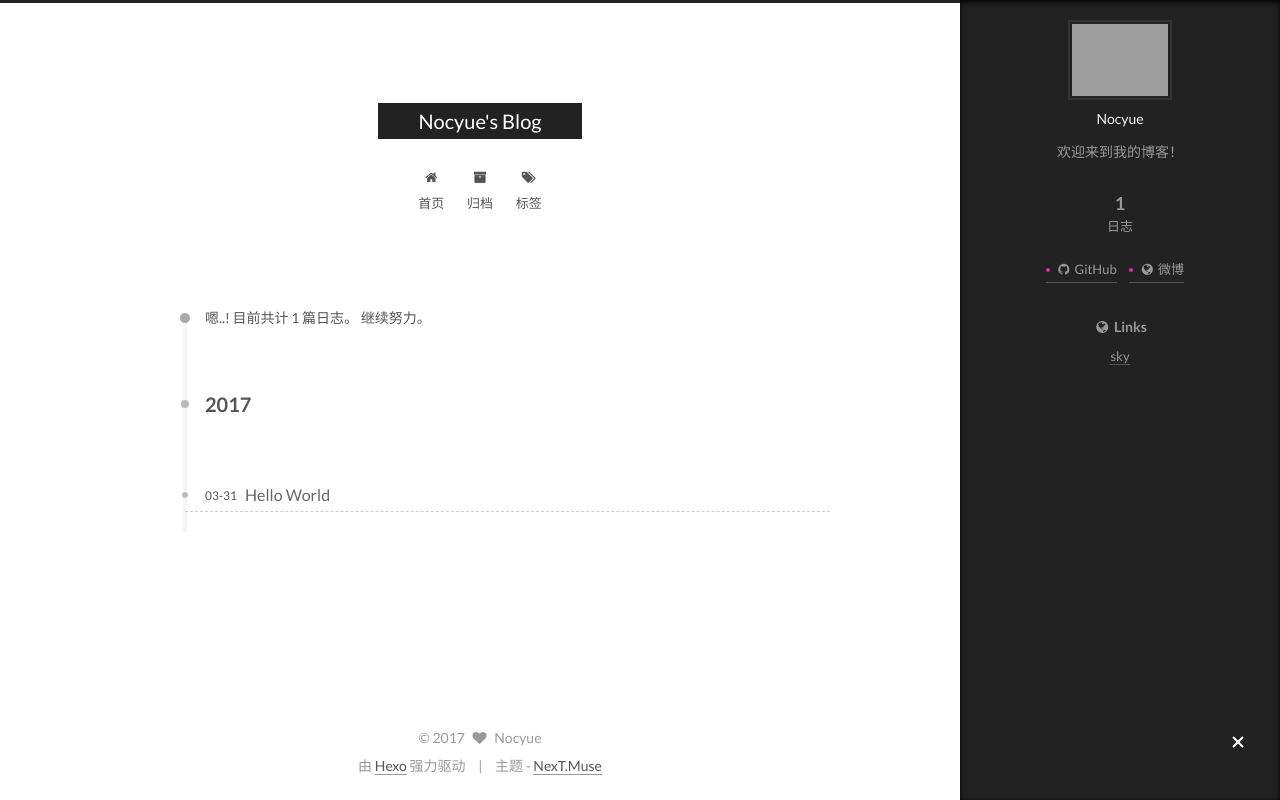
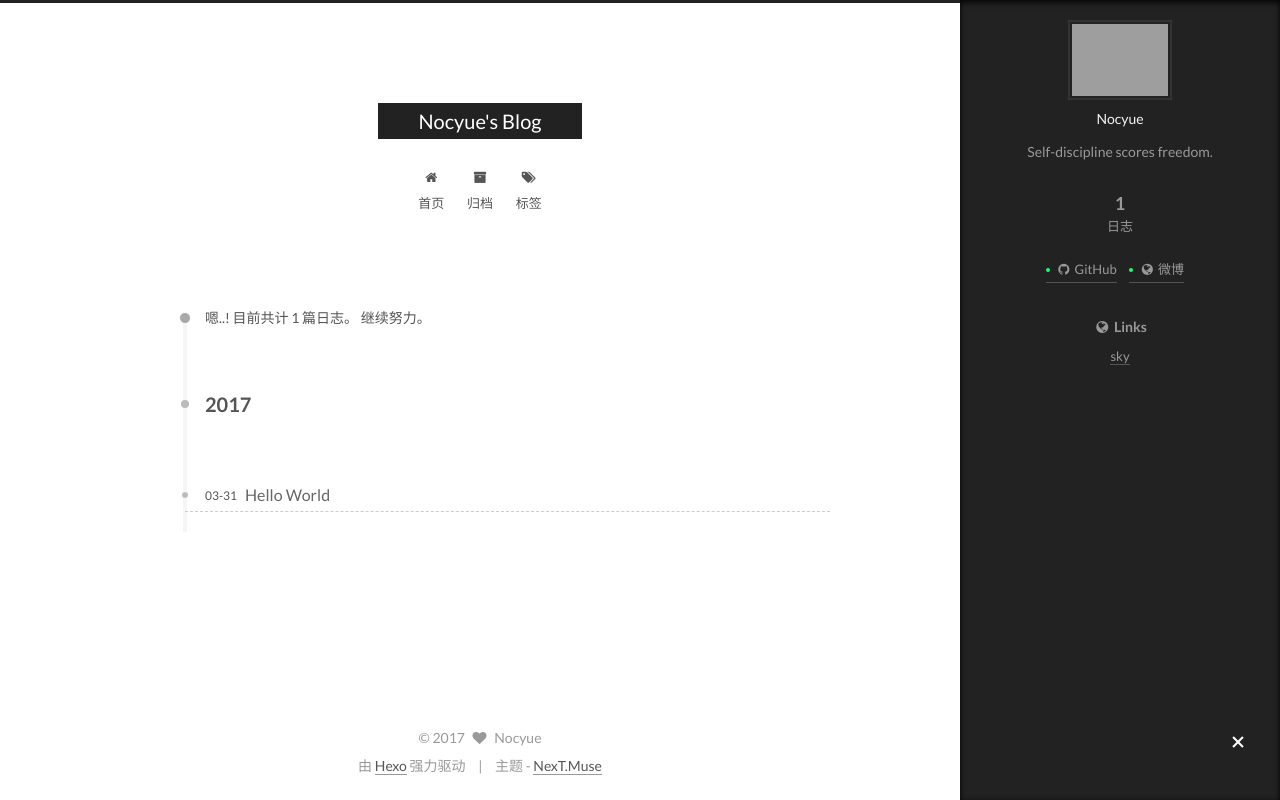
Before and after one commit to nocyue/nocyue.github.io, a plain HTML site: page archives/2017/03/index.html in a window 1280 px wide. Both pictures are taken after a click on the element 1238 px from the left and 743 px from the top of the page. Drawn offline with Linux system fonts and the light colour scheme; grey boxes are pictures that could not be loaded.

Commit message:
Site updated: 2017-04-13 11:23:01

```diff
--- a/archives/2017/03/index.html
+++ b/archives/2017/03/index.html
@@ -87,15 +87,15 @@
 
 
 
-<meta name="description" content="欢迎来到我的博客！">
+<meta name="description" content="Self-discipline scores freedom.">
 <meta property="og:type" content="website">
 <meta property="og:title" content="Nocyue's Blog">
 <meta property="og:url" content="http://yoursite.com/archives/2017/03/index.html">
 <meta property="og:site_name" content="Nocyue's Blog">
-<meta property="og:description" content="欢迎来到我的博客！">
+<meta property="og:description" content="Self-discipline scores freedom.">
 <meta name="twitter:card" content="summary">
 <meta name="twitter:title" content="Nocyue's Blog">
-<meta name="twitter:description" content="欢迎来到我的博客！">
+<meta name="twitter:description" content="Self-discipline scores freedom.">
 
 
 
@@ -332,7 +332,7 @@
                alt="Nocyue" />
           <p class="site-author-name" itemprop="name">Nocyue</p>
 
-              <p class="site-description motion-element" itemprop="description">欢迎来到我的博客！</p>
+              <p class="site-description motion-element" itemprop="description">Self-discipline scores freedom.</p>
 
         </div>
         <nav class="site-state motion-element">
--- a/css/main.css
+++ b/css/main.css
@@ -1691,7 +1691,7 @@ pre .javascript .function {
   width: 4px;
   height: 4px;
   border-radius: 50%;
-  background: #dd29af;
+  background: #1aff6c;
 }
 .links-of-blogroll {
   font-size: 13px;
```
Also changed, not shown: 2017/03/31/hello-world/index.html (+1 -1 lines), archives/2017/index.html (+4 -4 lines), archives/index.html (+4 -4 lines), index.html (+4 -4 lines).
